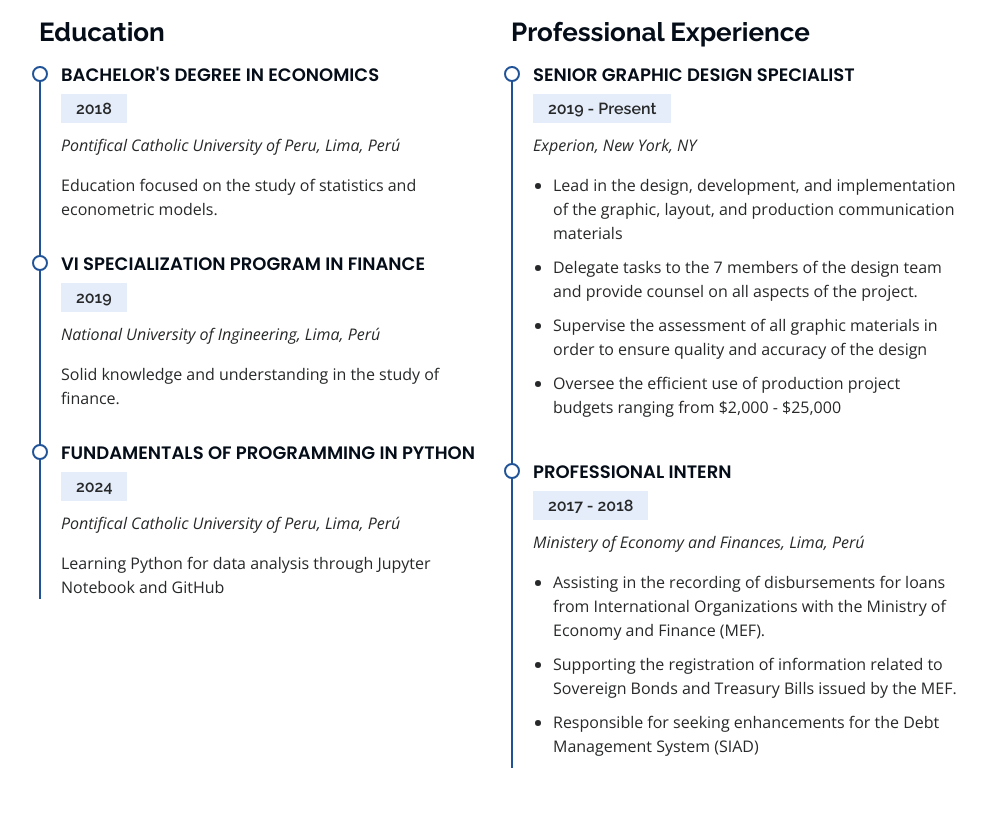
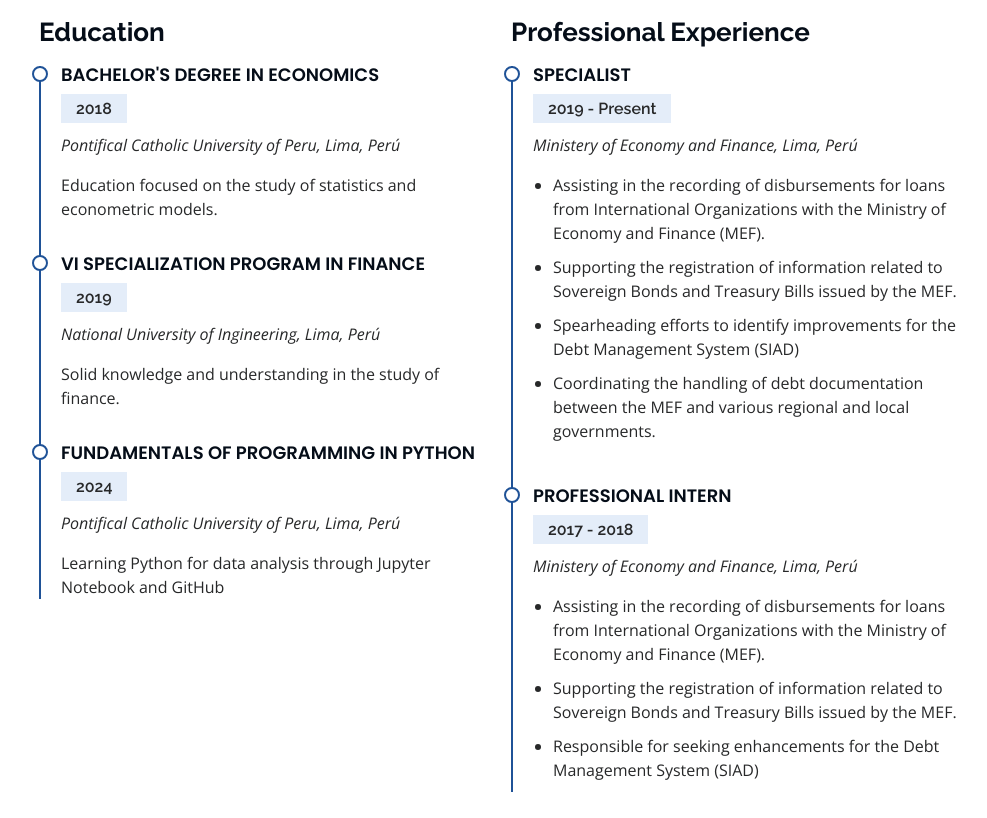
Before and after one commit to MendozaC25/Portafolio_GitHub, a plain HTML site: page index.html in a window 1280 px wide. Shown: the part 2238-3056 px from the top of the page, without its empty margins (291-1278 px from the left). Drawn offline with nearby package versions, Linux system fonts and the light colour scheme.

Commit message:
Update rESUMEN.html
Specialist

```diff
--- a/index.html
+++ b/index.html
@@ -216,20 +216,20 @@
           <div class="col-lg-6" data-aos="fade-up" data-aos-delay="100">
             <h3 class="resume-title">Professional Experience</h3>
             <div class="resume-item">
-              <h4>Senior graphic design specialist</h4>
+              <h4>Specialist </h4>
               <h5>2019 - Present</h5>
-              <p><em>Experion, New York, NY </em></p>
+              <p><em>Ministery of Economy and Finance, Lima, Perú</em></p>
               <ul>
-                <li>Lead in the design, development, and implementation of the graphic, layout, and production communication materials</li>
-                <li>Delegate tasks to the 7 members of the design team and provide counsel on all aspects of the project. </li>
-                <li>Supervise the assessment of all graphic materials in order to ensure quality and accuracy of the design</li>
-                <li>Oversee the efficient use of production project budgets ranging from $2,000 - $25,000</li>
+                <li>Assisting in the recording of disbursements for loans from International Organizations with the Ministry of Economy and Finance (MEF).</li>
+                <li>Supporting the registration of information related to Sovereign Bonds and Treasury Bills issued by the MEF. </li>
+                <li>Spearheading efforts to identify improvements for the Debt Management System (SIAD)</li>
+                <li>Coordinating the handling of debt documentation between the MEF and various regional and local governments.</li>
               </ul>
             </div>
             <div class="resume-item">
               <h4>Professional Intern</h4>
               <h5>2017 - 2018</h5>
-              <p><em>Ministery of Economy and Finances, Lima, Perú</em></p>
+              <p><em>Ministery of Economy and Finance, Lima, Perú</em></p>
               <ul>
                 <li>Assisting in the recording of disbursements for loans from International Organizations with the Ministry of Economy and Finance (MEF).</li>
                 <li>Supporting the registration of information related to Sovereign Bonds and Treasury Bills issued by the MEF.</li>
```
